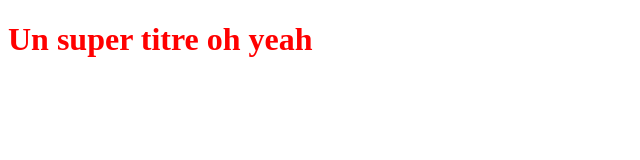
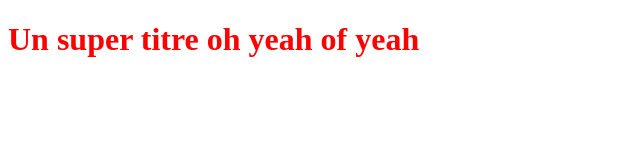
Before and after one commit to JulNou/PhaseCoherence, a plain HTML site: page index.html in a window 1280 px wide. Shown: the whole page, without its empty margins (0-640 px from the left). Drawn offline with Linux system fonts and the light colour scheme.

```diff
--- a/index.html
+++ b/index.html
@@ -5,6 +5,6 @@
     <link rel="stylesheet" type="text/css" href="styles.css">
 </head>
 <body>
-    <h1>Un super titre oh yeah</h1>
+    <h1>Un super titre oh yeah of yeah</h1>
 </body>
 </html>
```
